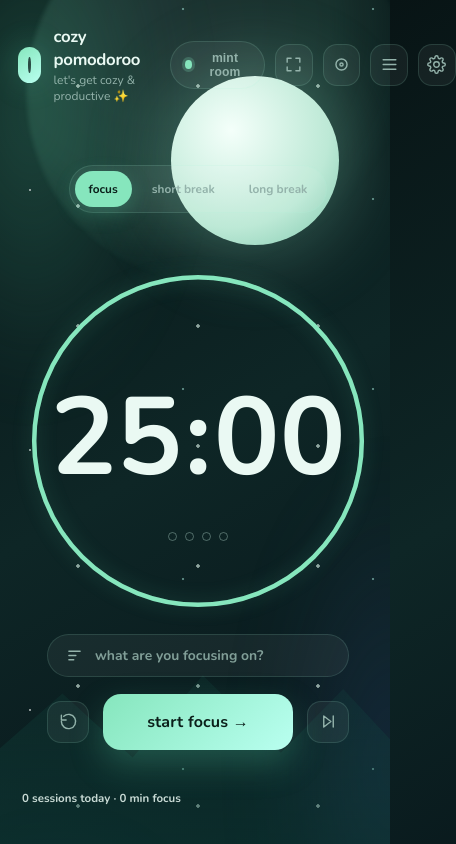
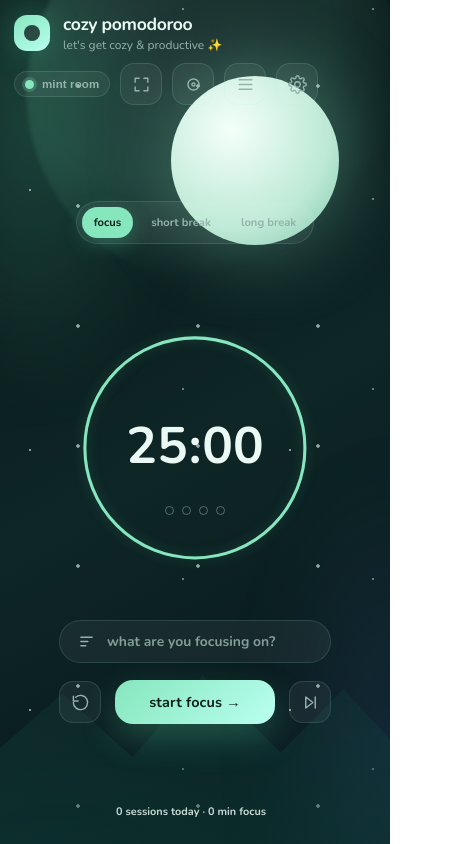
Before and after one commit to GramCraft/cozy-pomodoroo, a plain HTML site: page index.html in a window 390 px wide. Shown: the whole page, 456 px wide, since content can reach past the window. Drawn offline with Linux system fonts and the light colour scheme.

Commit message:
Improve mobile responsiveness and fix button styling

```diff
--- a/index.html
+++ b/index.html
@@ -1241,6 +1241,9 @@ footer {
   .shortcut { display: none; }
   .timer { width: clamp(240px, 48vh, 360px); }
   .primary-btn { min-width: 190px; }
+  .secondary-btn { min-width: 96px; height: 34px; font-size: .75rem; }
+}
+
 .secondary-btn {
   min-width: 108px; height: 36px; padding: 0 16px;
   border: 0; border-radius: 12px;
@@ -1251,11 +1254,28 @@ footer {
   transition: transform .2s var(--ease), filter .2s;
 }
 .secondary-btn:hover { transform: translateY(-1px); filter: brightness(1.06); }
-}
 
 @media (max-height: 700px) {
   .timer { width: clamp(220px, 48vh, 340px); }
   .stage { gap: 10px; }
+}
+
+@media (max-width: 480px) {
+  body { padding: 12px 14px; }
+  .top { flex-wrap: wrap; gap: 10px; }
+  .brand h1 { font-size: 1.1rem; }
+  .scene-pill { font-size: .72rem; padding: 6px 10px; }
+  .modes { flex-wrap: wrap; justify-content: center; }
+  .mode { padding: 8px 12px; font-size: .7rem; }
+  .timer { width: clamp(200px, 62vw, 320px); }
+  .time { font-size: clamp(3.2rem, 11vw, 5rem); }
+  .task { width: 100%; }
+  .controls { flex-wrap: wrap; justify-content: center; }
+  .primary-btn { min-width: 160px; padding: 12px 20px; font-size: .9rem; }
+  .sheet { width: 100%; max-height: 92vh; }
+  .presets { grid-template-columns: 1fr; }
+  footer { flex-wrap: wrap; gap: 8px; justify-content: center; }
+  .today-stats { font-size: .68rem; }
 }
 
 @media (prefers-reduced-motion: reduce) {
```
